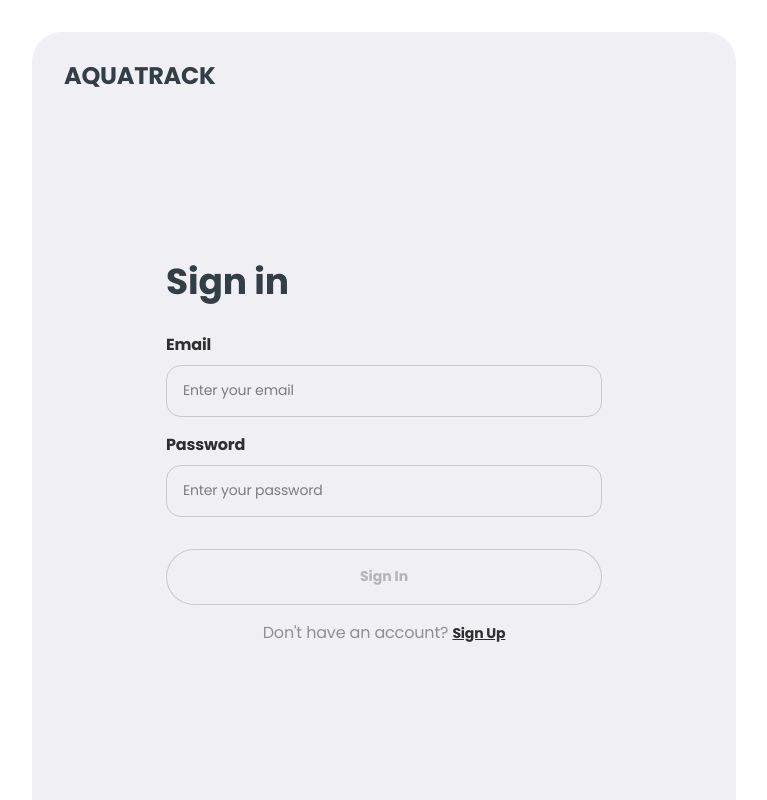
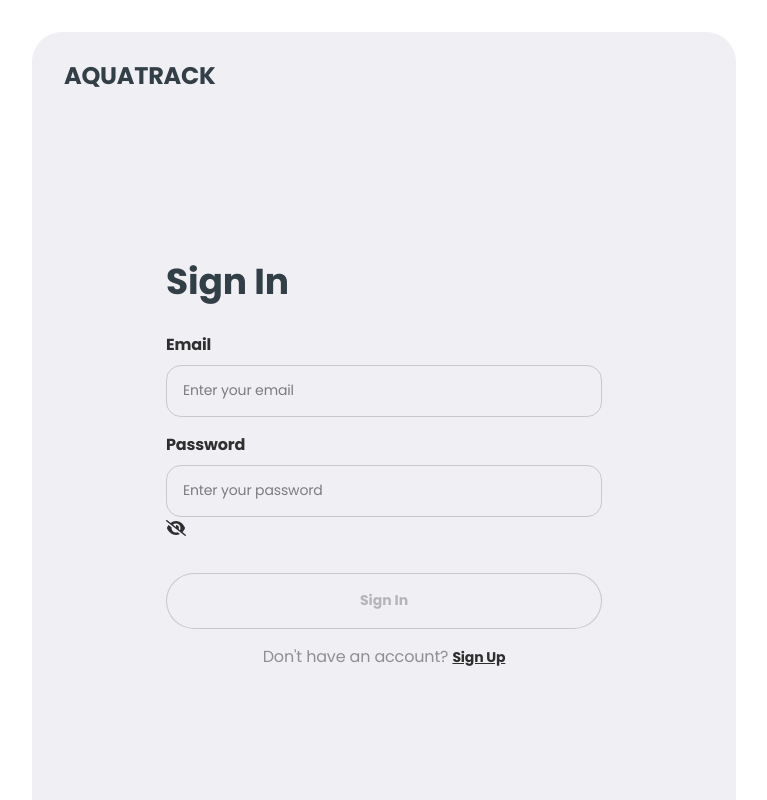
Before and after one commit to IIIMaroIII/AquaBalance-frontend, a React (Vite) app: page /signin in a window 1280 px wide. Shown: the top 800 px of the page, without its empty margins (256-1023 px from the left). Built offline with nearby package versions, Linux system fonts and the light colour scheme.

Commit message:
signin new logic

```diff
--- a/src/Validation/signUpFormValidation.js
+++ b/src/Validation/signUpFormValidation.js
@@ -2,9 +2,9 @@ import * as yup from 'yup';
 
 export const signUpFormValidation = yup.object().shape({
     email: yup
-    .string()
-    .email('Email is invalid, use format @mail.com')
-    .required('Email is required'),
+      .string()
+      .email('Email is invalid, use format name@mail.com')
+      .required('Email is required'),
     password: yup.string()
       .min(8, 'Password must be at least 8 characters')
       .matches(/[a-zA-Z]/, 'Password can only contain Latin letters.')
--- a/src/components/Users/SignInForm/SignInForm.jsx
+++ b/src/components/Users/SignInForm/SignInForm.jsx
@@ -1,18 +1,21 @@
-// import css from './signInForm.module.css';
+import css from './signInForm.module.css';
+import { useState } from 'react';
+import { useDispatch } from 'react-redux';
+import { useForm } from 'react-hook-form';
+import { useNavigate } from 'react-router-dom';
+import { yupResolver } from '@hookform/resolvers/yup';
+import { signInFormValidation } from 'src/Validation/signInFormValidation';
+import toast from 'react-hot-toast';
+import { FontAwesomeIcon } from '@fortawesome/react-fontawesome';
+import { faEye, faEyeSlash } from '@fortawesome/free-solid-svg-icons';
+import { signIn } from 'src/redux/users/operations.js';
 import Button from 'src/components/REUSABLE/Button/Button';
-import CustomInput from 'src/components/REUSABLE/Input/CustomInput';
-import { signIn } from 'src/redux/users/operations';
-import { useEffect, useState } from 'react';
-import { useForm } from 'react-hook-form';
-import { useDispatch } from 'react-redux';
-import { useNavigate } from 'react-router-dom';
-import { signInFormValidation } from 'src/Validation/signInFormValidation';
-import { yupResolver } from '@hookform/resolvers/yup';
-import css from './signInForm.module.css';
+import CustomInput from 'src/components/REUSABLE/Input/CustomInput.jsx';
 import clsx from 'clsx';
 
 const SignInForm = () => {
   const dispatch = useDispatch();
+  const [showPassword, setShowPassword] = useState(false);
   const navigate = useNavigate();
 
   const {
@@ -21,56 +24,77 @@ const SignInForm = () => {
     reset,
     formState: { errors, isDirty, isValid },
   } = useForm({
+    mode: 'onChange',
     resolver: yupResolver(signInFormValidation),
   });
-  const onSubmit = data => {
-    dispatch(signIn(data));
+
+  const onSubmit = async data => {
+    dispatch(signIn(data))
+      .unwrap()
+      .then(res => {
+        toast.success(res.message);
         reset();
         navigate('/tracker');
+      })
+  };
+
+  const togglePasswordVisibility = () => {
+    setShowPassword(!showPassword);
   };
 
   return (
         <form onSubmit={handleSubmit(onSubmit)} className={css.form}>
-      <p className={css.text}>Sign in</p>
+          <h2 className={css.text}>Sign In</h2>
+
           <CustomInput
             label={true}
-        labelName={'Email'}
+            labelName="Email"
             labelClass={css.label}
-        inputType={'text'}
+            inputType="email"
             inputClass={clsx(css.input, errors.email && css.inputError)}
-        placeholder={'Enter your email'}
+            placeholder="Enter your email"
             name={'email'}
             error={errors.email ? true : false}
-        {...register('email')}
+            {...register('email', {
+              onBlur: () => {},
+              onFocus: () => {},
+            })}
           />
           {errors.email && (
             <span className={css.error}>{errors.email.message}</span>
           )}
-
           <CustomInput
             label={true}
-        labelName={'Password'}
+            labelName="Password"
             labelClass={css.label}
-        inputType={'password'}
+            inputType={showPassword ? 'text' : 'password'}
             inputClass={clsx(css.input, errors.password && css.inputError)}
-        placeholder={'Enter your password'}
-        name={'password'}
+            placeholder="Enter your password"
             error={errors.password ? true : false}
-        {...register('password')}
-      />
+            {...register('password', {
+              onBlur: () => {},
+              onFocus: () => {},
+            })}
+          >
+            <span
+              className={css.togglePassword}
+              onClick={togglePasswordVisibility}
+            >
+              <FontAwesomeIcon icon={showPassword ? faEye : faEyeSlash} />
+            </span>
+          </CustomInput>
+
           {errors.password && (
             <span className={css.error}>{errors.password.message}</span>
           )}
           <Button
             disabled={!isDirty || !isValid}
+            addClass={css.button}
             type="submit"
-        value="submit"
-        addClass={css.button}
           >
             Sign In
           </Button>
         </form>
   );
 };
-
 export default SignInForm;
```
Lines whose indentation alone changed are shown as unchanged.
